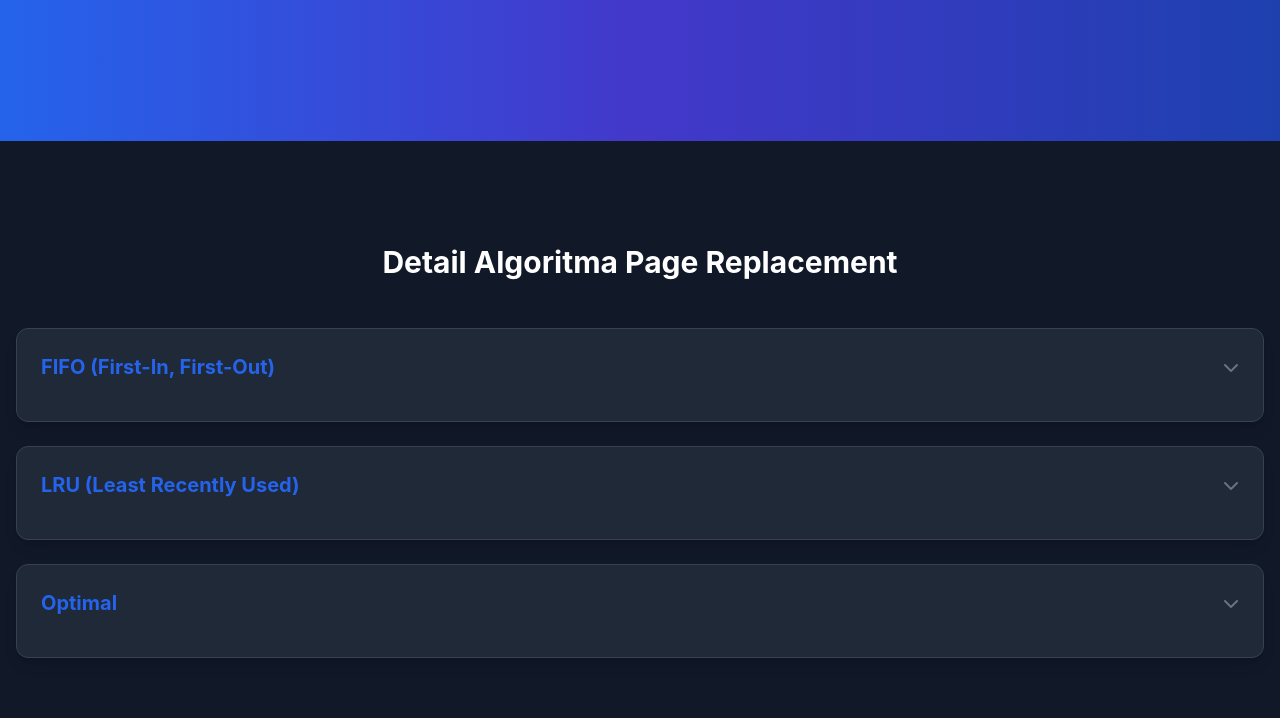
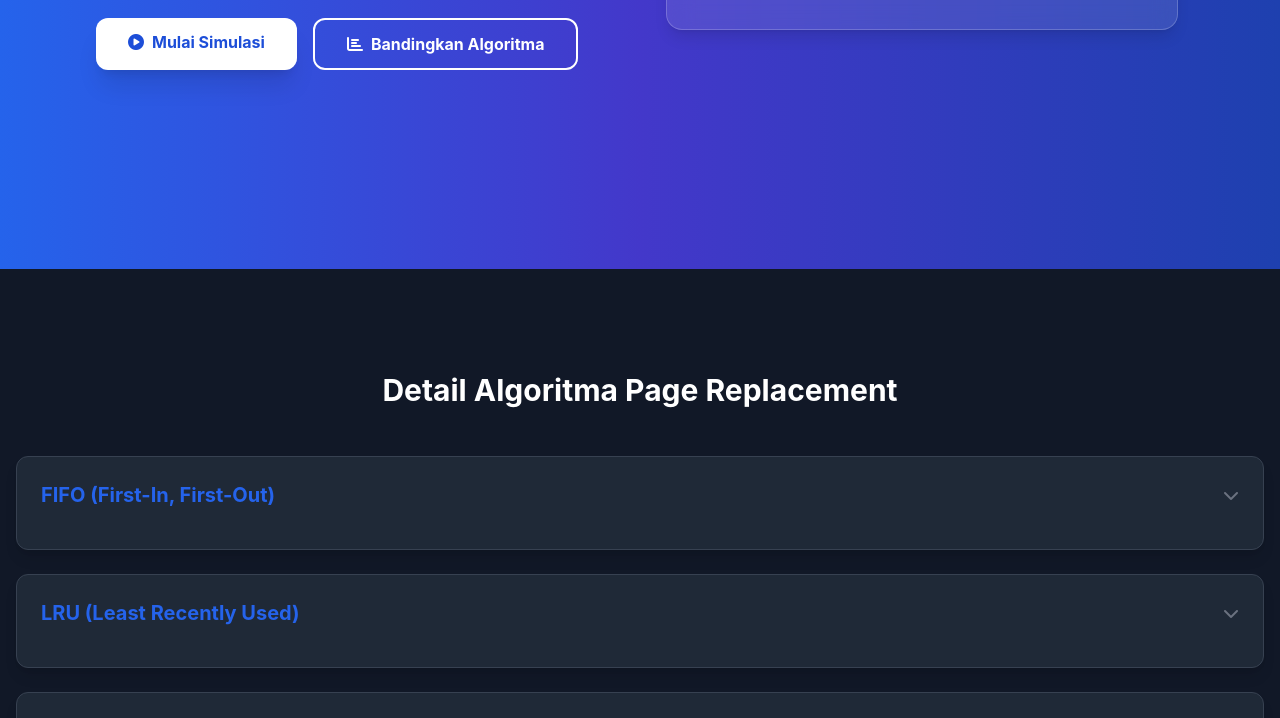
Before and after one commit to ketrinnn17/simulasi-page-replacement, a plain HTML site: page index.html in a window 1280 px wide. Shown: the part 701-1419 px from the top of the page. Drawn offline with nearby package versions, Linux system fonts and the light colour scheme.

Commit message:
Update index.html

```diff
--- a/index.html
+++ b/index.html
@@ -33,7 +33,7 @@
   <link rel="stylesheet" href="style.css" />
 </head>
 
-<body class="bg-darker text-gray-300">
+<body class="bg-darker text-gray-300 pt-32">
   <header class="bg-gray-900/80 backdrop-blur-md shadow-lg sticky top-0 z-10 border-b border-gray-800">
     <div class="container mx-auto px-4 py-4">
       <div class="flex justify-between items-center">
@@ -678,4 +678,5 @@ class="bg-gradient-to-r from-blue-600 via-indigo-700 to-blue-800 text-white flex
   <script src="script.js"></script>
 </body>
 
+
 </html>
```
